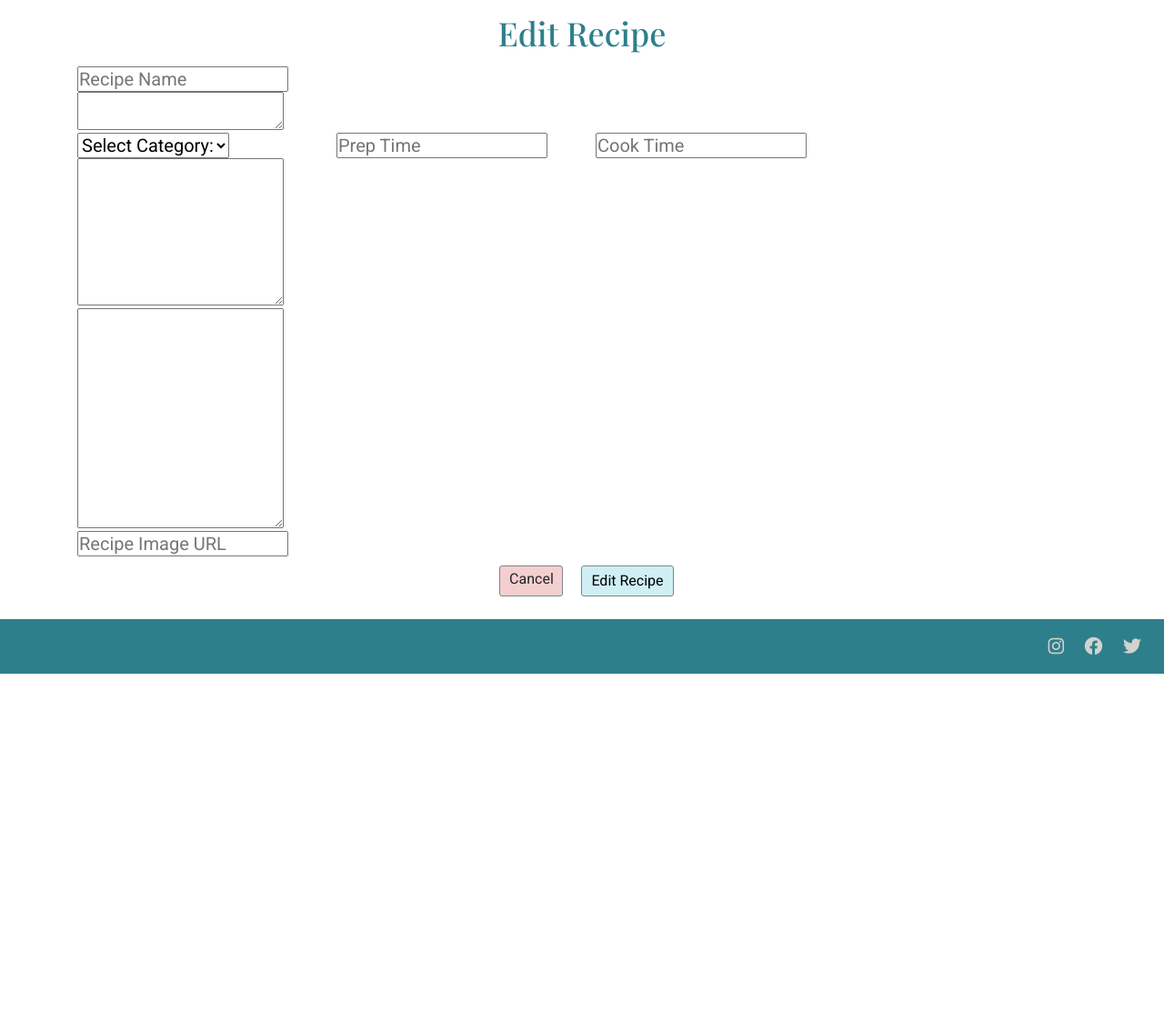
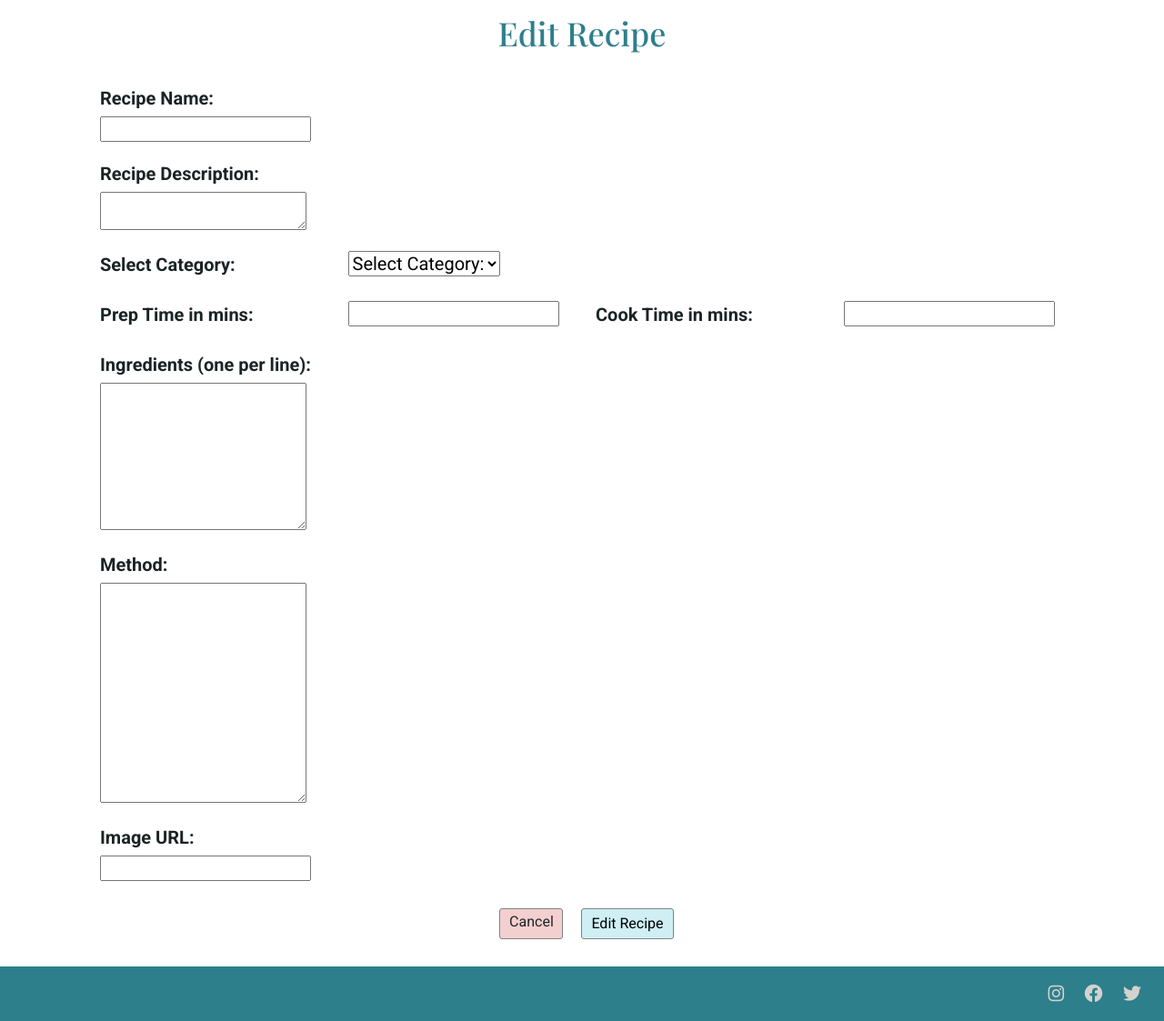
Before and after one commit to Sharon-B/Recipe-Box, a Flask app: template templates/edit_recipe.html in a window 1280 px wide. Shown: the part 75-1198 px from the top of the page at 91% size. Before the commit the page ends 816 px from the top, so only its background shows below. Run offline with Flask 2, Linux system fonts and the light colour scheme; the template is opened without the code that fills it, so the values that code supplies are empty; some libraries are stand-ins or nearby versions.

Commit message:
Update edit_recipe.html form layout

```diff
--- a/templates/edit_recipe.html
+++ b/templates/edit_recipe.html
@@ -9,14 +9,20 @@
 
         <form id="add-recipe-form" method="POST" action="{{ url_for('edit_recipe', recipe_id=recipe._id)}}">
             <!-- Recipe Name -->
-            <div class="row">
+            <div class="row form-section">
+                <div class="col-12">
+                    <label for="recipe_name" class="form-label">Recipe Name:</label>
+                </div>
                 <div class="col-12 form-recipe-name form-input">
                     <input id="recipe_name" name="recipe_name" type="text" minlength="5" maxlength="45"
-                        value="{{ recipe.recipe_name }}" class="add-recipe validate" pattern="^[a-zA-Z0-9_][a-zA-Z0-9_ ]*[a-zA-Z0-9_]{5,45}$"  placeholder="Recipe Name" required>
+                        value="{{ recipe.recipe_name }}" class="add-recipe validate" pattern="^[a-zA-Z0-9_][a-zA-Z0-9_ ]*[a-zA-Z0-9_]{5,45}$" required>
                 </div>
             </div>
             <!-- Recipe Description -->
-            <div class="row">
+            <div class="row form-section">
+                <div class="col-12">
+                    <label for="recipe_description" class="form-label">Recipe Description:</label>
+                </div>
                 <div class="col-12 form-recipe-name form-input">
                     <textarea name="recipe_description" id="recipe_description" class="add-recipe validate"
                         placeholder="Recipe description" minlength="5" maxlength="150" required>
@@ -25,7 +31,10 @@
                 </div>
             </div>
             <!-- Category Select -->
-            <div class="row">
+            <div class="row form-section">
+                <div class="col-sm-12 col-md-3">
+                    <label for="category_name" class="form-label">Select Category:</label>
+                </div>
                 <div class="col-sm-12 col-md-3 category-select form-input">
                     <select id="category_name" class="add-recipe validate" name="category_name" form="add-recipe-form" required>
                         <option value="" class="disabled">Select Category:</option>
@@ -38,19 +47,30 @@
                         {% endfor %}
                     </select>
                 </div>
+            </div>
                 <!-- Prep Time -->
+            <div class="row form-section">
+                <div class="col-sm-6 col-md-3">
+                    <label for="prep_time" class="form-label">Prep Time in mins:</label>
+                </div>
                 <div class="col-sm-6 col-md-3 form-prep form-input">
                     <input id="prep_time" name="prep_time" type="text" minlength="3" maxlength="10"
-                        pattern="^[a-zA-Z0-9_][a-zA-Z0-9_ ]*[a-zA-Z0-9_]{3,10}$" class="add-recipe validate" placeholder="Prep Time" value="{{ recipe.prep_time }}" required>
+                        pattern="^[a-zA-Z0-9_][a-zA-Z0-9_ ]*[a-zA-Z0-9_]{3,10}$" class="add-recipe validate" value="{{ recipe.prep_time }}" required>
                 </div>
                 <!-- Cook Time -->
+                <div class="col-sm-6 col-md-3">
+                    <label for="cook_time" class="form-label">Cook Time in mins:</label>
+                </div>
                 <div class="col-sm-6 col-md-3 form-prep form-input">
                     <input id="cook_time" name="cook_time" type="text" minlength="3" maxlength="10"
-                        pattern="^[a-zA-Z0-9_][a-zA-Z0-9_ ]*[a-zA-Z0-9_]{3,10}$" class="add-recipe validate" placeholder="Cook Time" value="{{ recipe.cook_time }}" required>
+                        pattern="^[a-zA-Z0-9_][a-zA-Z0-9_ ]*[a-zA-Z0-9_]{3,10}$" class="add-recipe validate" value="{{ recipe.cook_time }}" required>
                 </div>
             </div>
             <!-- Ingredients -->
-            <div class="row">
+            <div class="row form-section">
+                <div class="col-12">
+                    <label for="ingredients" class="form-label">Ingredients (one per line):</label>
+                </div>
                 <div class="col-12 form-ingredients form-input">
                     <textarea name="ingredients" id="ingredients" class="add-recipe ws-pw validate" rows="8" required>
                         {% for ingredient in recipe.ingredients %}
@@ -61,7 +81,10 @@
             </div>
 
             <!-- Method -->
-            <div class="row">
+            <div class="row form-section">
+                <div class="col-12">
+                    <label for="method" class="form-label">Method:</label>
+                </div>
                 <div class="col-12 form-method form-input">
                     <textarea name="method" id="method" class="add-recipe ws-pw validate" rows="12" required>
                         {% for meth in recipe.method %}
@@ -71,14 +94,17 @@
                 </div>
             </div>
             <!-- Recipe Image URL -->
-            <div class="row">
+            <div class="row form-section">
+                <div class="col-12">
+                    <label for="recipe_url" class="form-label">Image URL:</label>
+                </div>
                 <div class="col-12 form-image-url form-input">
                     <input id="recipe_url" name="recipe_url" type="text" class="add-recipe validate"
-                        placeholder="Recipe Image URL" value="{{ recipe.recipe_url }}" required>
+                        value="{{ recipe.recipe_url }}" required>
                 </div>
             </div>
             <!-- Edit/Delete buttons -->
-            <div class="buttons">
+            <div class="buttons sub">
                 <a href="{{ url_for('profile', username=session['user']) }}" class="btn delete-button">Cancel</a>
                 <input class="submit-button" type="submit" value="Edit Recipe">
             </div>
```
